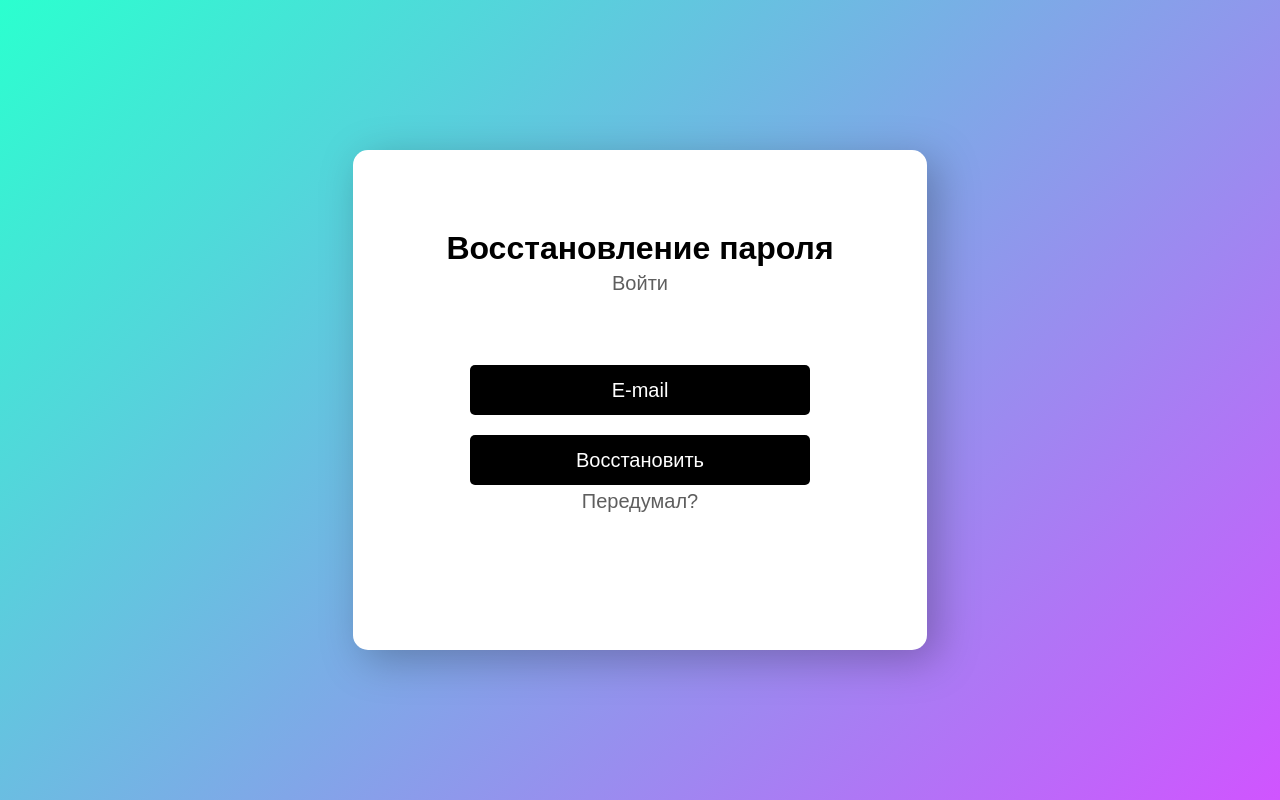
After one commit to echo-tokyo/flagman_hack, a Django app: template templates/registration/password_reset_form.html in a window 1280 px wide. The commit adds this page. Run offline with Django 4.2, Linux system fonts and the light colour scheme; the template is opened without the code that fills it: values that come from a table or form of the project are taken from there, others are empty.

Commit message:
Password reset | DONE

```diff
--- /dev/null
+++ b/templates/registration/password_reset_form.html
@@ -0,0 +1,18 @@
+{% load static %}
+    <link rel="stylesheet" href="{% static '/users/css/reset.css' %}">
+    <link rel="stylesheet" href="{% static '/users/css/style2.css' %}">
+
+    <div class="container">
+        <div class="block">
+            <div class="title">
+                <h1>Восстановление пароля</h1>
+                <a href="{% url 'login' %}">Войти</a>
+                <form action="{% url 'password_reset' %}" method="post">{% csrf_token %}
+                    <input type="text" placeholder="E-mail" name="email">
+                    <input type="submit" value="Восстановить" id="btn" {% if form.errors %} class="error" {% endif %}>
+                </form>
+
+                <a href="{% url 'login' %}">Передумал?</a>
+            </div>
+        </div>
+    </div>
--- a/users/static/users/css/style2.css
+++ b/users/static/users/css/style2.css
@@ -77,6 +77,22 @@ form input{
     padding: 0;
 }
 
+form label{
+    width: 340px;
+    height: 50px;
+    border-radius: 5px;
+    background-color: #000;
+    color: #fff;
+    font-family: Montserrat, sans-serif;
+    font-size: 20px;
+    font-style: normal;
+    font-weight: 400;
+    line-height: normal;
+    text-align: center;
+    border: hidden;
+    padding: 0;
+}
+
 ::placeholder{
     color: #fff;
 }
```
Also changed, not shown: flagman/settings.py (+6 -2 lines), templates/registration/login.html (+8 -6 lines), templates/registration/password_reset_complete.html (added, +14 -0 lines), templates/registration/password_reset_confirm.html (added, +22 -0 lines), templates/registration/password_reset_done.html (added, +14 -0 lines).
